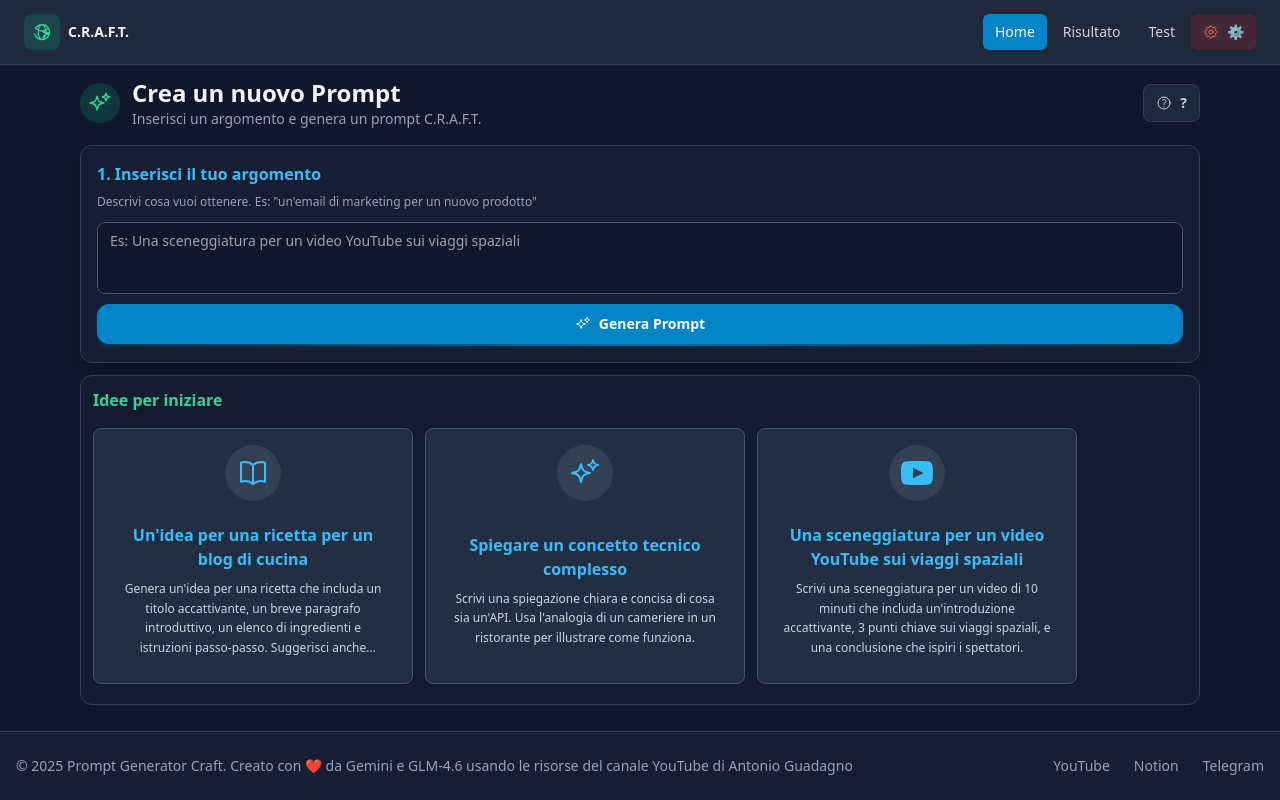
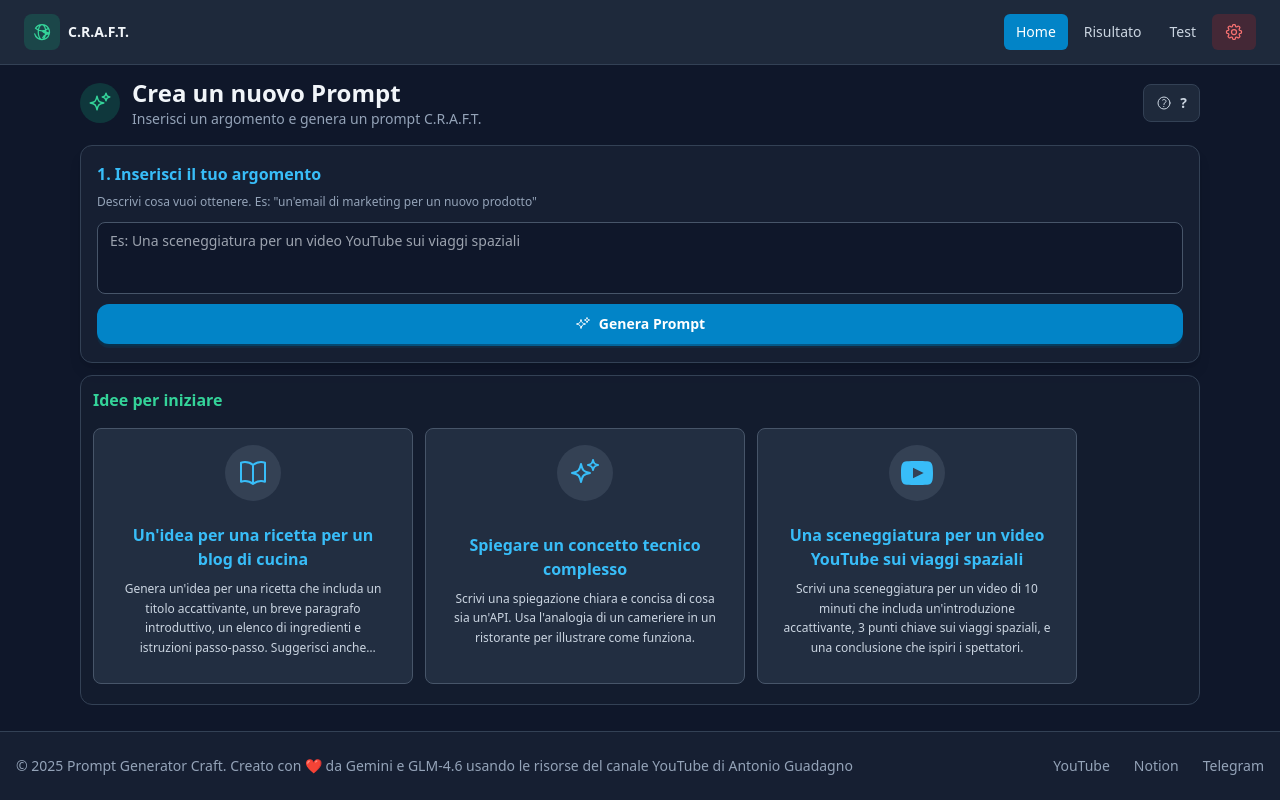
Before and after one commit to fracabu/generatore-di-prompt-craft, a React (Vite) app: page / in a window 1280 px wide. Built offline with nearby package versions, Linux system fonts and the light colour scheme.

Commit message:
$(cat <<'EOF'

```diff
--- a/components/ApiSettings.tsx
+++ b/components/ApiSettings.tsx
@@ -63,15 +63,14 @@ const ApiSettings: React.FC = () => {
     <div className="relative">
       <button
         onClick={() => setIsOpen(!isOpen)}
-        className={`flex items-center space-x-1 sm:space-x-2 px-2 py-1.5 sm:px-3 sm:py-2 rounded-md text-xs sm:text-sm font-medium transition-colors ${
+        className={`flex items-center justify-center px-2 py-1.5 sm:px-3 sm:py-2 rounded-md text-xs sm:text-sm font-medium transition-colors ${
           hasAnyKey
             ? 'bg-green-600/20 text-green-400 hover:bg-green-600/30'
             : 'bg-red-600/20 text-red-400 hover:bg-red-600/30'
         }`}
+        aria-label="Impostazioni API"
       >
-        <SettingsIcon className="w-3 h-3 sm:w-4 sm:h-4" />
-        <span className="hidden xs:inline">API</span>
-        <span className="xs:hidden">⚙️</span>
+        <SettingsIcon className="w-4 h-4 sm:w-5 sm:h-5" />
       </button>
 
       {isOpen && (
```
